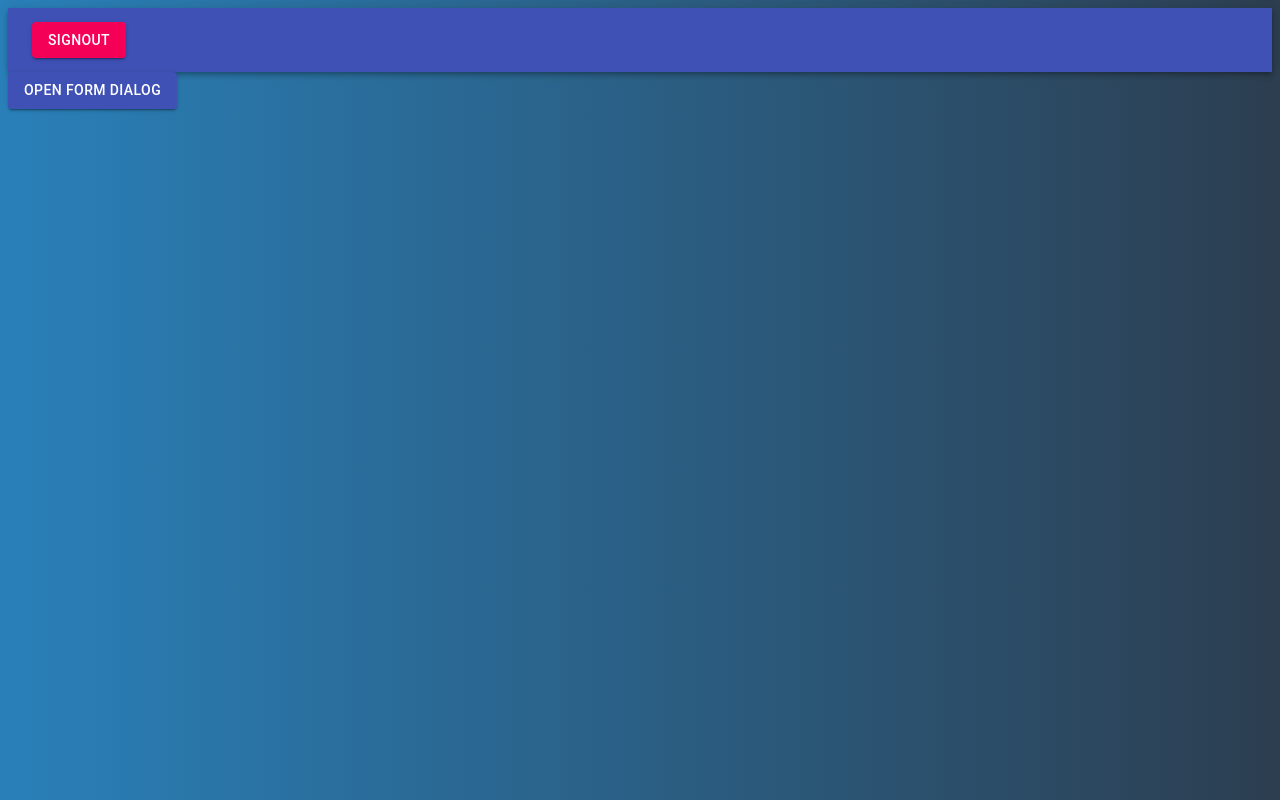
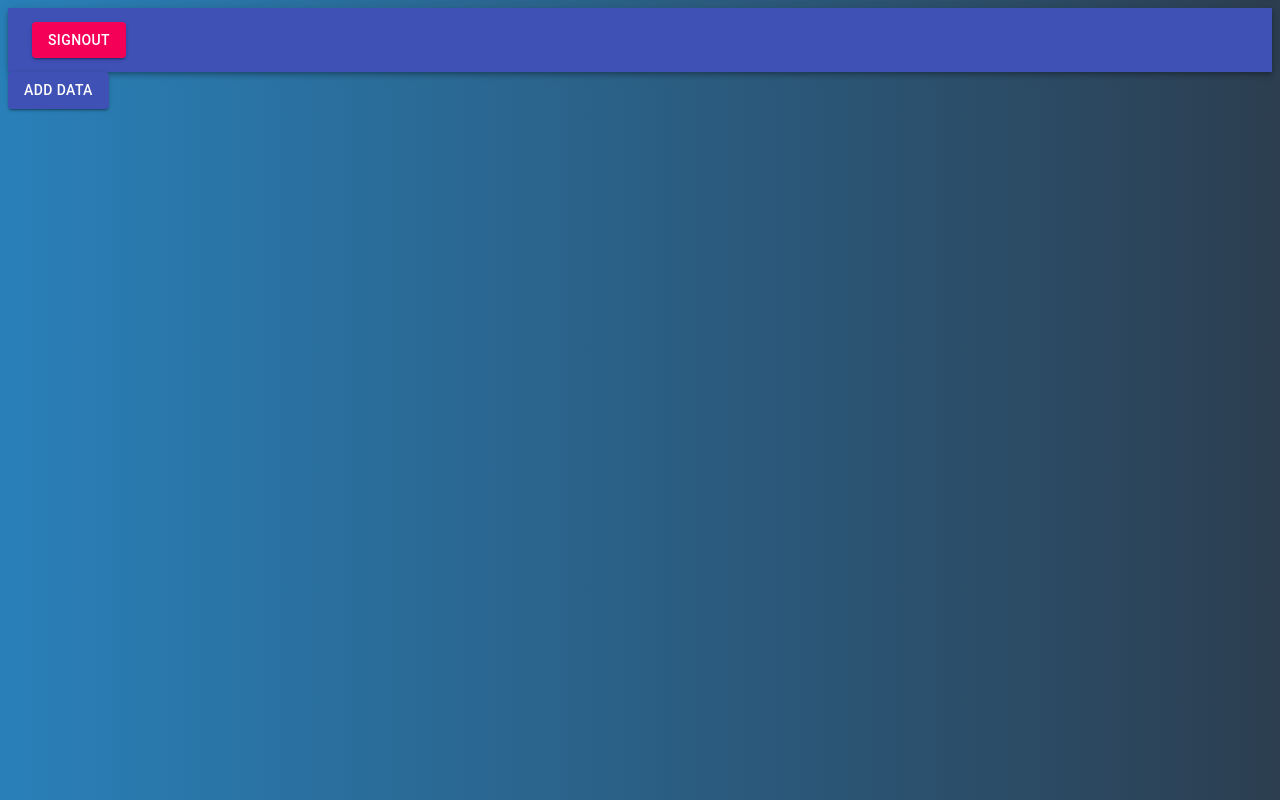
Before and after one commit to pradhyumvyas/JobApplicationTracker, a React (Create React App) app in the folder FrontEnd/job-app-tracker/: page /dashboard in a window 1280 px wide. Built offline with nearby package versions, Linux system fonts and the light colour scheme; sample sign-in values are in the browser's storage.

Commit message:
application data modal done

```diff
--- a/FrontEnd/job-app-tracker/src/user/helper/modalForm.js
+++ b/FrontEnd/job-app-tracker/src/user/helper/modalForm.js
@@ -36,7 +36,7 @@ function ModalForm (){
     return (
         <div>
         <Button variant="contained" color="primary" onClick={handleClickOpen}>
-            Open form dialog
+            Add Data
         </Button>
         <Dialog open={open} onClose={handleClose} aria-labelledby="form-dialog-title">
             <DialogTitle id="form-dialog-title">Add Application Data</DialogTitle>
```
Also changed, not shown: 1 other file (tests, documents, lock files or other folders).
